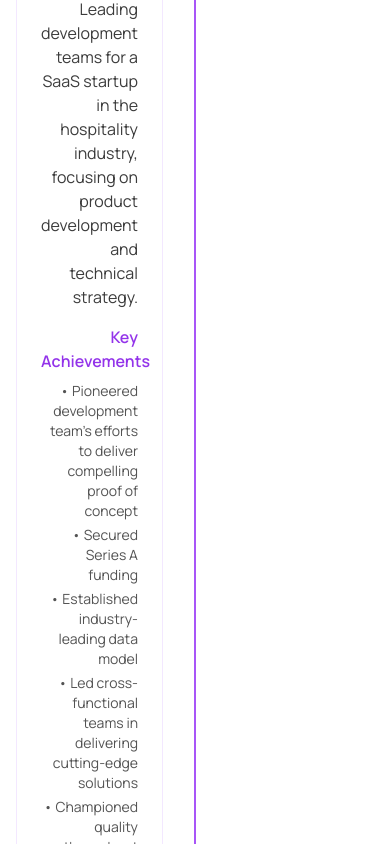
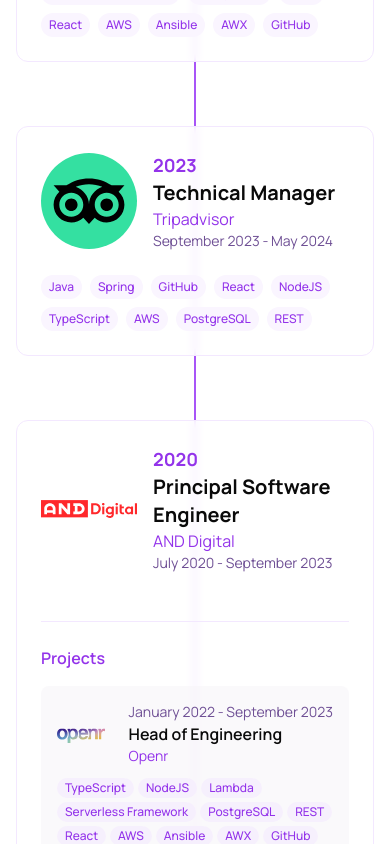
Before and after one commit to amarsibia/amarsibia.github.io, a Next.js app: page / in a window 390 px wide. Shown: the part 2640-3484 px from the top of the page. Built offline with nearby package versions, Linux system fonts and the light colour scheme.

Commit message:
fix: mobile timeline improvements

```diff
--- a/components/timeline.tsx
+++ b/components/timeline.tsx
@@ -55,7 +55,7 @@ const timeline: TimelineEvent[] = [
     period: "September 2023 - May 2024",
     description: "Served as Technical Manager focusing on engineering leadership and technical strategy.",
     achievements: [],
-    technologies: [],
+    technologies: ["Java", "Spring", "GitHub", "React", "NodeJS", "TypeScript", "AWS", "PostgreSQL", "REST"],
     logo: "/logos/tripadvisor.svg"
   },
   { year: "2020",
@@ -134,7 +134,7 @@ const timeline: TimelineEvent[] = [
         period: "July 2020 - October 2020",
         description: "Contributed to technical development at ASOS as Senior Software Engineer.",
         achievements: ["Defined and implemented a new deployment pipeline for backend services"],
-        technologies: [],
+        technologies: ["Azure", "Kubernetes", "Docker", ".Net", "C# Core", "SQL Server", "Azure DevOps"],
         logo: "/logos/asos.svg"
       },
     ]
@@ -281,13 +281,13 @@ const Timeline = () => {
             </div>
           </div>
 
-          {/* Adjust the timeline lines to start from arrow circle */}
-          <div className="absolute left-1/2 transform -translate-x-px w-[2px] h-[calc(100%-3rem)] bg-purple-200/50 dark:bg-purple-800/50 top-6 z-10" />
+          {/* Adjust the timeline lines - lower z-index */}
+          <div className="absolute left-1/2 transform -translate-x-px w-[2px] h-[calc(100%-3rem)] bg-purple-200/50 dark:bg-purple-800/50 top-6 z-0" />
           <motion.div
             initial={{ height: 0 }}
             animate={{ height: 'calc(100% - 3rem)' }}
             transition={{ duration: 1.5, ease: "easeInOut" }}
-            className="absolute left-1/2 transform -translate-x-px w-[2px] bg-purple-500 dark:bg-purple-400 origin-top top-6 z-10"
+            className="absolute left-1/2 transform -translate-x-px w-[2px] bg-purple-500 dark:bg-purple-400 origin-top top-6 z-0"
           />
 
           {timeline.map((event, index) => (
@@ -300,11 +300,13 @@ const Timeline = () => {
                   duration: 0.5,
                   ease: [0.25, 0.1, 0.25, 1]
                 }}
-                className={`relative grid grid-cols-2 gap-8 mb-16 ${
-                  index % 2 === 0 ? 'text-right' : 'text-left'
-                }`}
+                className={`relative md:grid md:grid-cols-2 gap-8 mb-16 ${
+                  index % 2 === 0 ? 'md:text-right' : 'md:text-left'
+                } text-left z-10`}
               >
-                <div className={index % 2 === 0 ? '' : 'col-start-2'}>
+                <div className={`${index % 2 === 0 ? '' : 'md:col-start-2'} ${
+                  index % 2 === 0 ? 'md:mr-4' : 'md:ml-4'
+                }`}>
                   <motion.div
                     whileHover={{
                       scale: 1.01,
@@ -315,15 +317,14 @@ const Timeline = () => {
                       duration: 0.2,
                       ease: "easeOut"
                     }}
-                    className={`card-hover bg-white dark:bg-gray-800/60 backdrop-blur-sm p-6 rounded-xl
-                              border border-purple-100 dark:border-purple-800/30
-                              ${index % 2 === 0 ? 'mr-4' : 'ml-4'}`}
+                    className="card-hover bg-background/80 backdrop-blur-sm p-6 rounded-xl
+                              border border-purple-100 dark:border-purple-800/30"
                   >
                     {/* Header */}
                     <div className="flex items-center gap-4 mb-6">
                       <motion.div
                         whileHover={{ scale: 1.1 }}
-                        className={`relative w-24 h-24 ${index % 2 === 0 ? 'order-first' : 'order-last'}`}
+                        className={`relative w-24 h-24 ${index % 2 === 0 ? 'md:order-first' : 'md:order-last'} order-first`}
                       >
                         <Image
                           src={event.logo}
@@ -332,7 +333,7 @@ const Timeline = () => {
                           className="object-contain rounded-lg"
                         />
                       </motion.div>
-                      <div className={`flex-1 ${index % 2 === 0 ? 'text-right' : 'text-left'}`}>
+                      <div className={`flex-1 ${index % 2 === 0 ? 'md:text-right' : 'md:text-left'} text-left`}>
                         <motion.span
                           initial={{ opacity: 0 }}
                           animate={{ opacity: 1 }}
@@ -351,14 +352,14 @@ const Timeline = () => {
                     <motion.p
                       initial={{ opacity: 0 }}
                       animate={{ opacity: 1 }}
-                      className="text-foreground/80 dark:text-foreground/70 mb-4"
+                      className="text-foreground/80 dark:text-foreground/70 mb-4 hidden md:block"
                     >
                       {event.description}
                     </motion.p>
 
                     {/* Achievements */}
                     {event.achievements.length > 0 && (
-                    <div className="mb-4">
+                      <div className="mb-4 hidden md:block">
                         <h4 className="font-semibold mb-2 text-purple-600 dark:text-purple-400">
                           Key Achievements
                         </h4>
@@ -374,8 +375,8 @@ const Timeline = () => {
 
                     {/* Technologies */}
                     <div>
-                      <div className={`flex flex-wrap gap-2 ${
-                        index % 2 === 0 ? 'justify-end' : 'justify-start'
+                      <div className={`flex flex-wrap gap-2 md:block${
+                        index % 2 === 0 ? 'md:justify-end justify-start' : 'justify-start'
                       }`}>
                         {event.technologies.map((tech, i) => (
                           <span
@@ -403,7 +404,7 @@ const Timeline = () => {
                               initial={{ opacity: 0, y: 20 }}
                               animate={{ opacity: 1, y: 0 }}
                               transition={{ delay: projectIndex * 0.1 }}
-                              className="bg-purple-50/50 dark:bg-purple-900/20 rounded-lg p-4"
+                              className="bg-muted/50 rounded-lg p-4"
                             >
                               <div className="flex items-center gap-3 mb-3 justify-between">
                                 <div className="relative w-12 h-12">
@@ -429,12 +430,12 @@ const Timeline = () => {
                                 </div>
                               </div>
 
-                              <p className="text-sm text-foreground/80 dark:text-foreground/70 mb-3">
+                              <p className="text-sm text-foreground/80 dark:text-foreground/70 mb-3 hidden md:block">
                                 {project.description}
                               </p>
 
                               {project.achievements.length > 0 && (
-                                <div className="mb-3">
+                                <div className="mb-3 hidden md:block">
                                   <h6 className="text-sm font-medium mb-1 text-purple-600 dark:text-purple-400">
                                     Achievements
                                   </h6>
@@ -449,9 +450,7 @@ const Timeline = () => {
                               )}
 
                               {project.technologies.length > 0 && (
-                                <div className={`flex flex-wrap gap-1 ${
-                                  index % 2 === 0 ? 'justify-end' : 'justify-start'
-                                }`}>
+                                <div className={`flex flex-wrap gap-1 block justify-start`}>
                                   {project.technologies.map((tech, i) => (
                                     <span
                                       key={i}
@@ -473,7 +472,7 @@ const Timeline = () => {
                 </div>
 
                 {/* Timeline marker */}
-                <div className="absolute left-1/2 transform -translate-x-1/2 mt-8 z-20">
+                <div className="absolute left-0 md:left-1/2 transform -translate-x-1/2 mt-8 z-20 hidden md:block">
                   <motion.div
                     initial={{ scale: 0 }}
                     animate={{ scale: 1 }}
```
Lines whose indentation alone changed are shown as unchanged.
